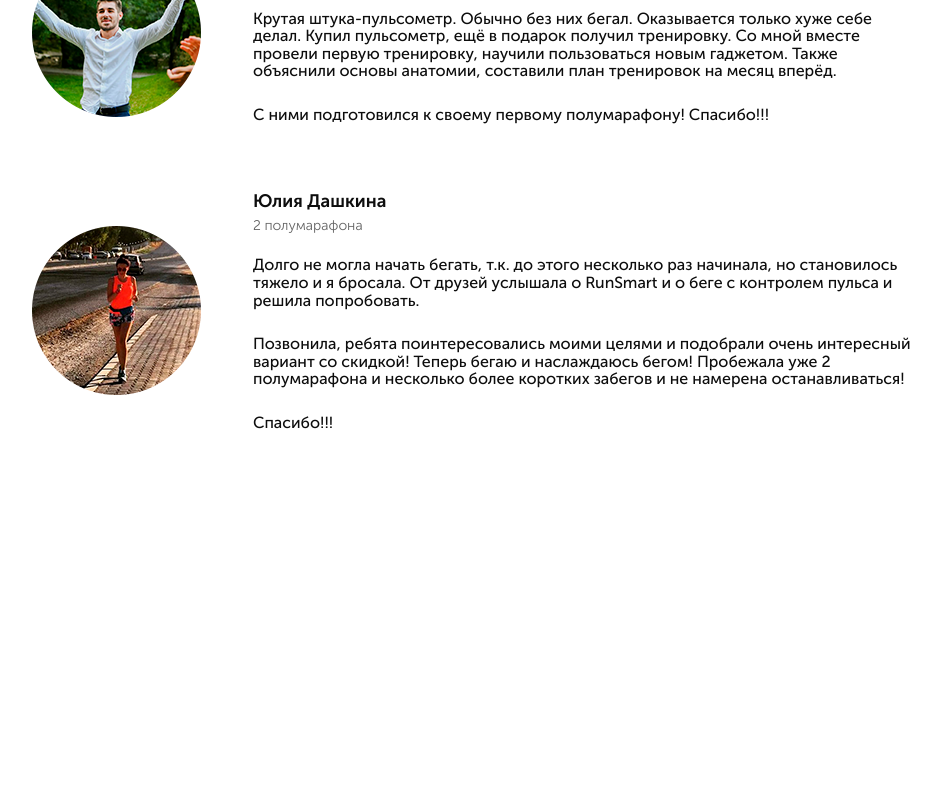
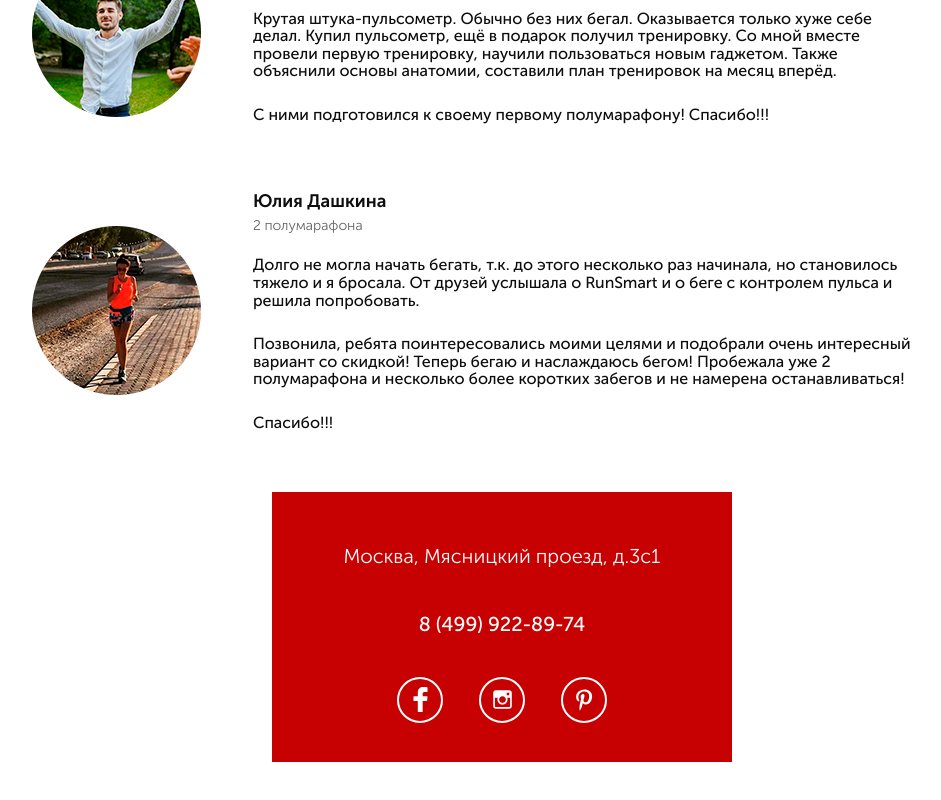
Before and after one commit to NodalHGK/nodalhgk.github.io, a plain HTML site: page RunSmart/src/index.html in a window 1280 px wide. Shown: the part 3815-4615 px from the top of the page, without its empty margins (138-1079 px from the left). Before the commit the page ends 4307 px from the top, so only its background shows below. Drawn offline with nearby package versions, Linux system fonts and the light colour scheme.

Commit message:
add interactive map

```diff
--- a/RunSmart/src/index.html
+++ b/RunSmart/src/index.html
@@ -538,6 +538,29 @@
             </div>
         </div>
     </section>
+    <footer class="footer">
+        <!-- <div class="footer__map"></div> -->
+        <div style="position:relative;overflow:hidden;">
+            <script type="text/javascript" charset="utf-8" async src="https://api-maps.yandex.ru/services/constructor/1.0/js/?um=constructor%3A33e9b4367522d00c383319986ffc793768e116b3ba4b6d3ca224f0054d777c3b&amp;width=100%&amp;height=630&amp;lang=ru_RU&amp;scroll=false"></script>
+        </div>
+        <div class="footer__info">
+            <address>
+                <a href="https://yandex.ru/maps/213/moscow/house/myasnitskiy_proyezd_3s1/Z04YcANmTkcEQFtvfXt3eXthYA==/?ll=37.646722%2C55.768725&z=17.11" class="footer__address" target="_blank">Москва, Мясницкий проезд, д.3с1</a>
+            </address>
+            <a href="tel:74999228974" class="footer__tel">8 (499) 922-89-74</a>
+            <div class="footer__socials">
+                <div class="footer__circle">
+                    <a href="#"><img src="icons/footer/facebook.svg" alt="facebook" class="footer__svg"></img></a>
+                </div>
+                <div class="footer__circle">
+                    <a href="#"><img src="icons/footer/instagram.svg" alt="instagram" class="footer__svg"></img></a>
+                </div>
+                <div class="footer__circle">
+                    <a href="#"><img src="icons/footer/pinterest.svg" alt="" class="footer__svg"></img></a>
+                </div>
+            </div>
+        </div>
+    </footer>
     <script src="https://cdnjs.cloudflare.com/ajax/libs/tiny-slider/2.9.2/min/tiny-slider.js"></script>
     <script src="https://ajax.googleapis.com/ajax/libs/jquery/1.12.4/jquery.min.js"></script>
     <script src="js/script.js"></script>
--- a/RunSmart/src/sass/_media.scss
+++ b/RunSmart/src/sass/_media.scss
@@ -264,6 +264,14 @@
             font-size: 16px;
         }
     }
+    .footer {
+        &__info {
+            width: 100%;
+        }
+        &__address {
+            font-size: 18px;
+        }
+    }
 }
 @media screen and (max-width: 389px) {
     .promo{
@@ -330,4 +338,5 @@
             }
         }
     }
+
 }
--- /dev/null
+++ b/RunSmart/src/sass/blocks/_footer.scss
@@ -0,0 +1,60 @@
+@use "base/variables" as *;
+
+.footer {
+    position: relative;
+    min-height: 630px;
+    address {
+        margin-bottom: 0px;
+    }
+    &__info {
+        position: absolute;
+        top: 0;
+        left: 50%;
+        transform: translateX(-50%);
+        padding: 49px 0px 60px 0px;
+        margin: 0 auto;
+        height: 270px;
+        width: 460px;
+        background-color: $red-color;
+    }
+    &__address {
+        display: block;
+        margin: 0 auto;
+        text-align: center;
+        font-size: 20px;
+        font-weight: 300;
+        color: rgb(255, 255, 255);
+    }
+    &__tel {
+        display: block;
+        margin: 0 auto;
+        margin-top: 38px;
+        font-size: 20px;
+        font-weight: 500;
+        color: rgb(255, 255, 255);
+        text-align: center;
+    }
+    &__socials {
+        width: 210px;
+        display: flex;
+        justify-content: space-between;
+        align-items: center;
+        margin: 0 auto;
+        margin-top: 38px;
+
+    }
+    &__circle {
+        display: flex;
+        justify-content: center;
+        align-items:center;
+        border-style: solid;
+        border-color: rgb(255, 255, 255);
+        border-radius: 100%;
+        border-width: 2px;
+        width: 46px;
+        height: 46px;
+        img {
+            height: 27px;
+        }
+    }
+}
--- a/RunSmart/src/sass/style.scss
+++ b/RunSmart/src/sass/style.scss
@@ -8,6 +8,7 @@
 @forward    "blocks/carousel";
 @forward    "blocks/catalog";
 @forward    "blocks/review";
+@forward    "blocks/footer";
 @forward    "media";
 *{
     margin: 0px;
```
Also changed, not shown: RunSmart/src/css/style.min.css.
